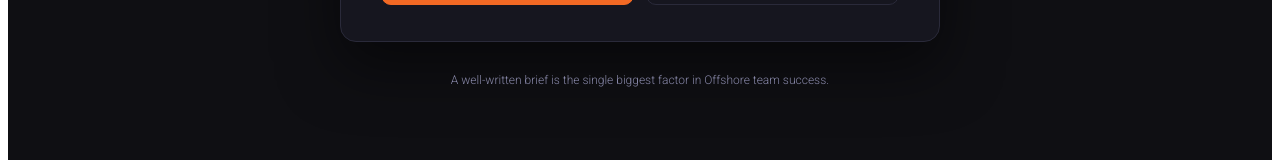
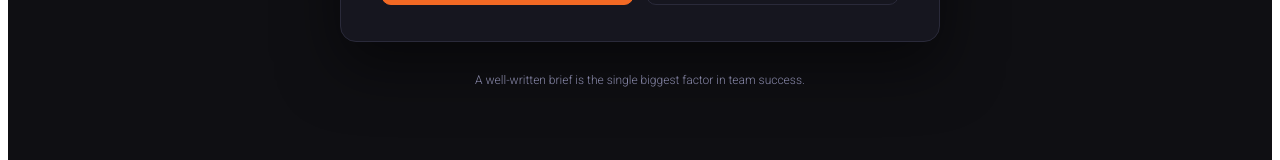
Before and after one commit to 2468-ai/design-production-router, a React (Vite) app: page / in a window 1280 px wide. Shown: the part 530-690 px from the top of the page. Built offline with nearby package versions, Linux system fonts and the light colour scheme.

Commit message:
Update App.jsx

```diff
--- a/src/App.jsx
+++ b/src/App.jsx
@@ -306,7 +306,7 @@ export default function App() {
         </div>
 
         <p style={{ marginTop: 28, fontSize: 12, color: "#8888A8", textAlign: "center", maxWidth: 500, lineHeight: 1.7, fontWeight: 300 }}>
-          A well-written brief is the single biggest factor in Offshore team success.
+          A well-written brief is the single biggest factor in team success.
         </p>
       </div>
     </>
```
